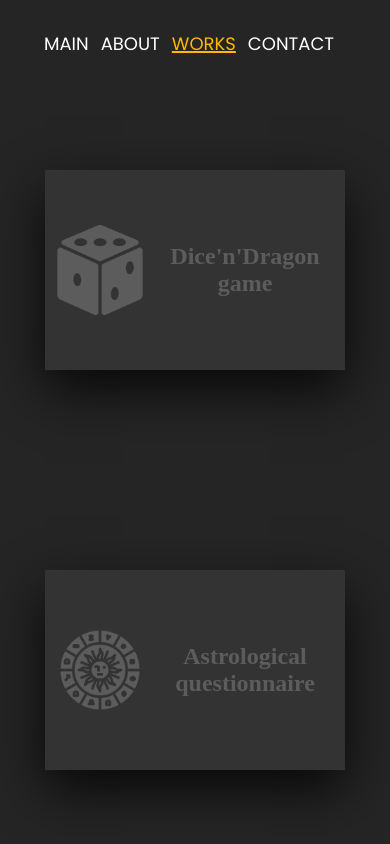
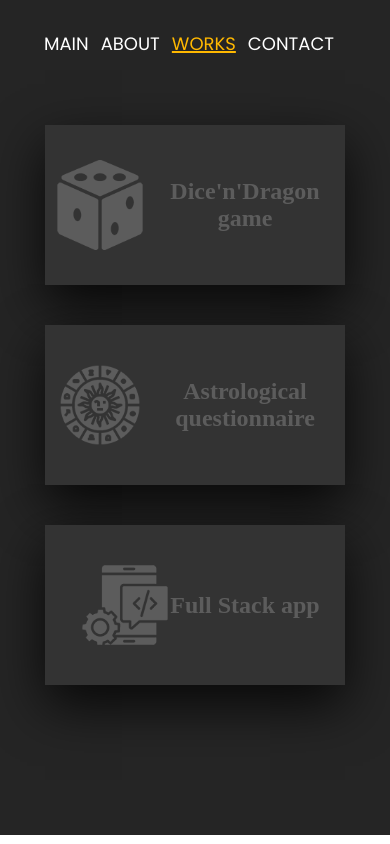
Before and after one commit to RazumeetsyaDanila/portfolio, a React (Create React App) app: page /work in a window 390 px wide. Shown: the top 844 px of the page. Built offline with nearby package versions, Linux system fonts and the light colour scheme.

Commit message:
some changes...

```diff
--- a/src/pages/WorkPage/workPage.module.scss
+++ b/src/pages/WorkPage/workPage.module.scss
@@ -24,7 +24,16 @@
         flex-direction: column;
         align-items: center;
         justify-content: space-around;
-        margin-top: 70px;
+        margin-bottom: 170px;
+        margin-top: 65px;
+    }
+
+    .container .card {
+        height: 200px;
+    }
+
+    .card:hover .face.face2{
+        z-index: 2;
     }
 }
 
@@ -35,7 +44,7 @@
 
 .container .card .face {
     width: 300px;
-    height: 200px;
+    height: 160px;
     transition: 0.5s;
 }
 
@@ -46,8 +55,7 @@
     justify-content: center;
     align-items: center;
     z-index: 1;
-    transform: translateY(100px);
-    /* padding: 10px; */
+    transform: translateY(60px);
 }
 
 .container .card:hover .face.face1 {
```
